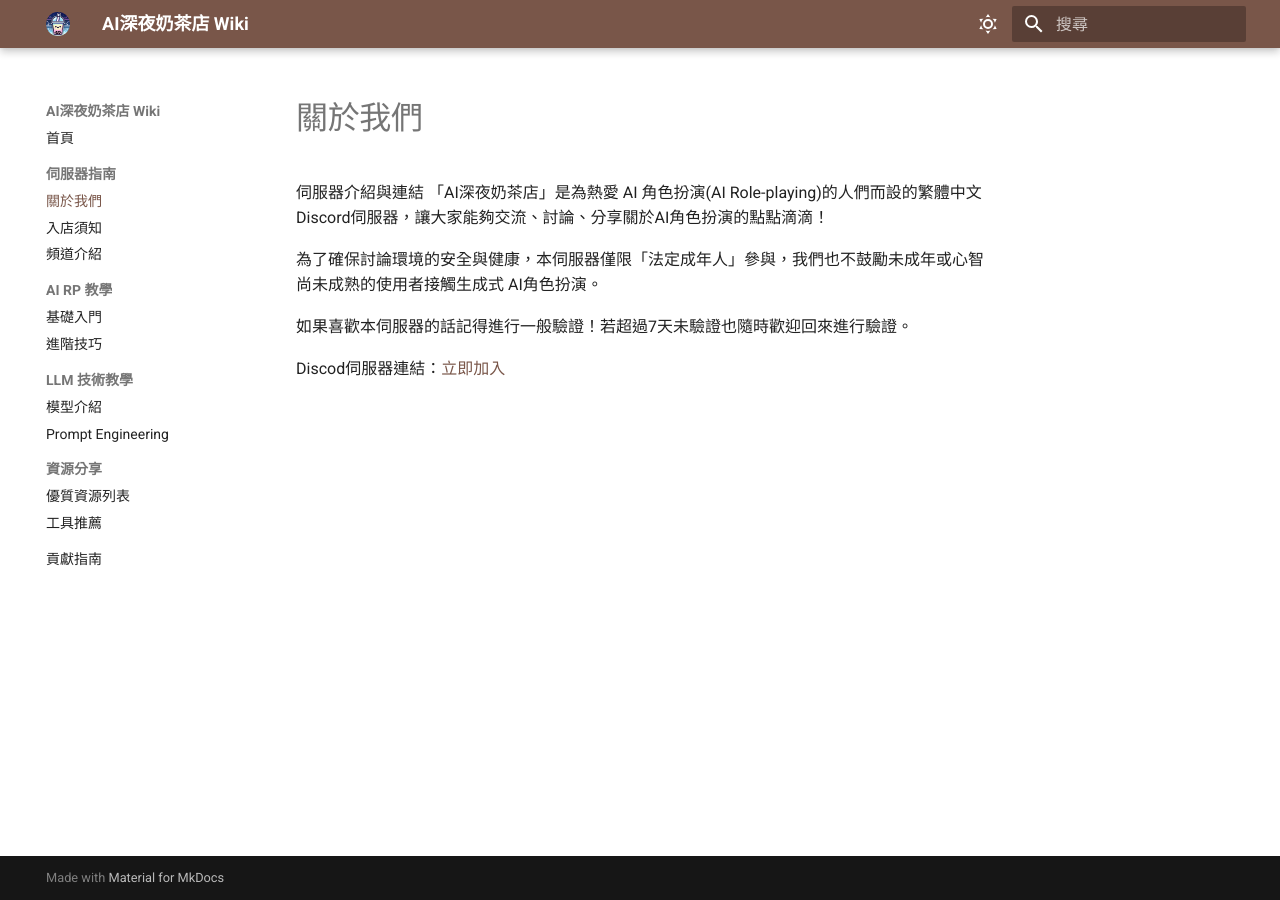
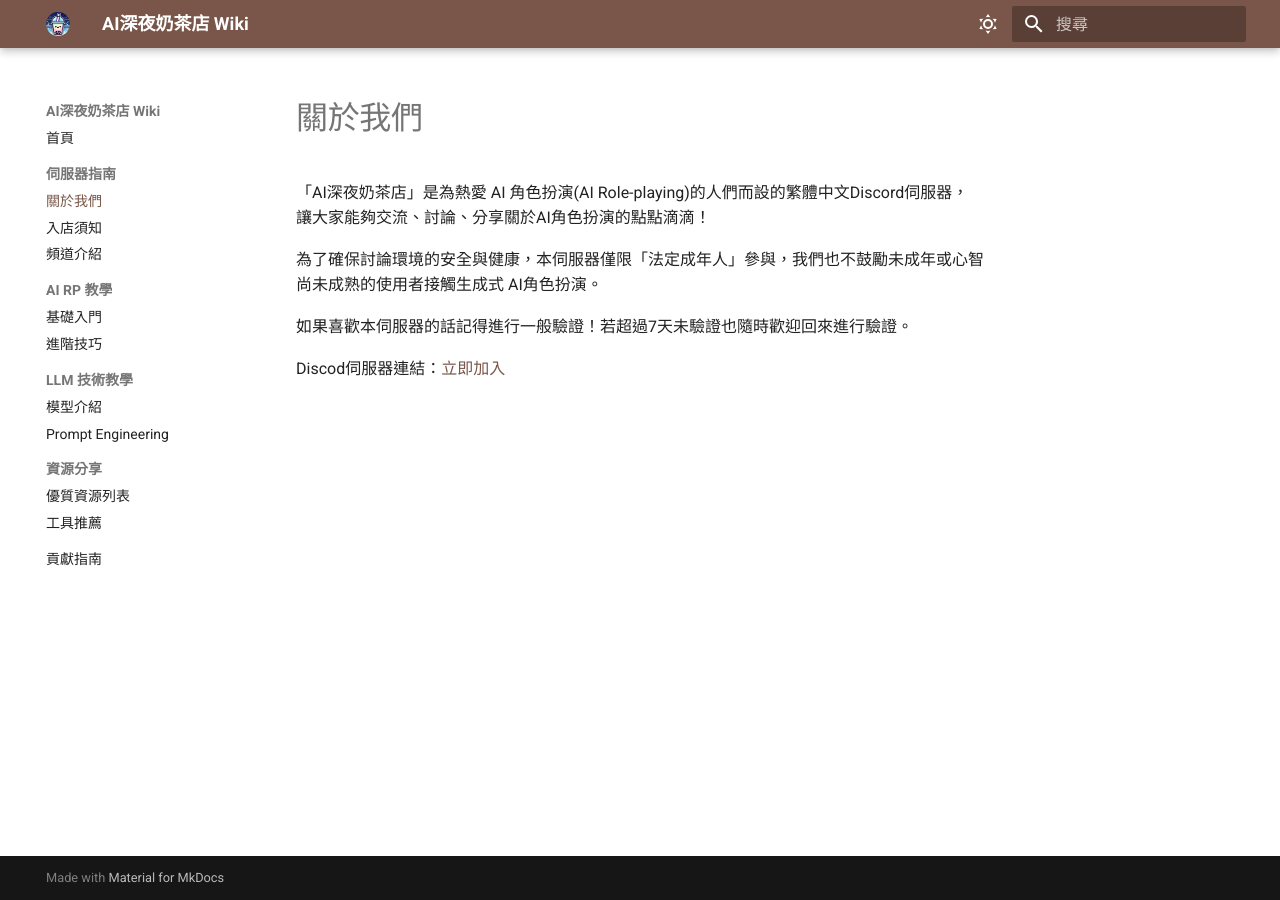
Before and after one commit to Chocochocococo/ai-milktea-wiki, an MkDocs documentation site: the page built from docs/server/about.md, in a window 1280 px wide. Built offline with MkDocs 1.6.1 and Material for MkDocs 9.7.7, drawn with Linux system fonts in a browser that asks for light colours.

Commit message:
Update about.md

```diff
--- a/docs/server/about.md
+++ b/docs/server/about.md
@@ -7,8 +7,6 @@ tags:
   - 介紹
 ---
 
-
-伺服器介紹與連結
 「AI深夜奶茶店」是為熱愛 AI 角色扮演(AI Role-playing)的人們而設的繁體中文Discord伺服器，讓大家能夠交流、討論、分享關於AI角色扮演的點點滴滴！
 
 為了確保討論環境的安全與健康，本伺服器僅限「法定成年人」參與，我們也不鼓勵未成年或心智尚未成熟的使用者接觸生成式 AI角色扮演。
```
